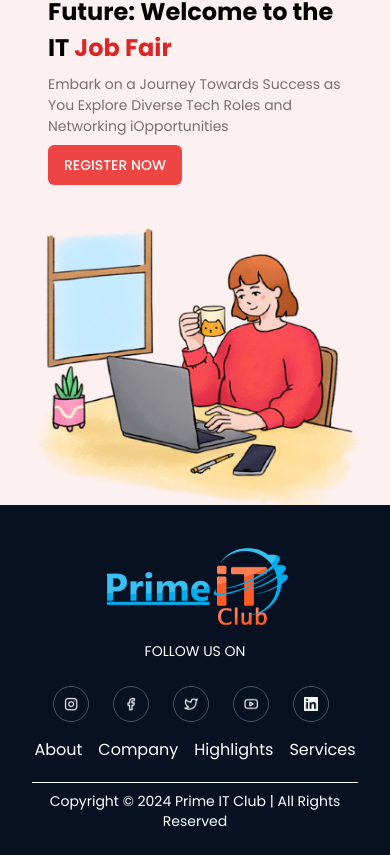
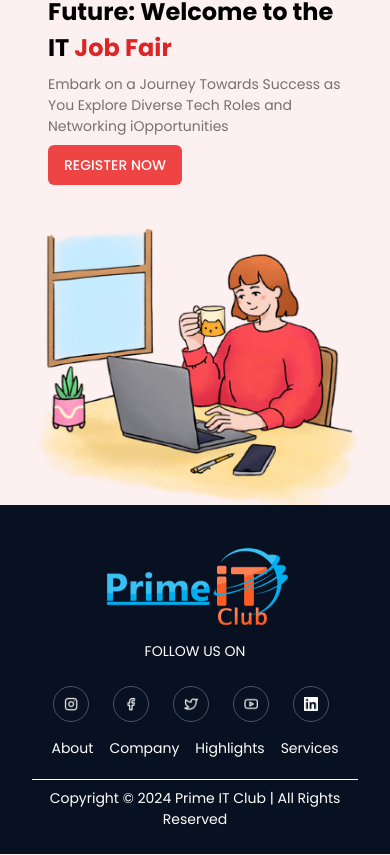
Before and after one commit to tyzrex/Prime-Job-Fair, a React (Vite) app: page / in a window 390 px wide. Shown: the part 3341-4196 px from the top of the page. Built offline with nearby package versions, Linux system fonts and the light colour scheme.

Commit message:
footer font size

```diff
--- a/src/components/global/footer.tsx
+++ b/src/components/global/footer.tsx
@@ -41,18 +41,20 @@ export default function Footer() {
               </div>
             </div>
             <div className="mt-4 md:mt-0
-           flex space-x-4 justify-center items-center">
-              <NavLink id="aboutSection" title="About" className="
+           flex space-x-4 justify-center items-center ">
+              <NavLink id="aboutSection" title="About" className="text-[14px]
                 text-white inline-block md:px-6 md:py-2 font-normal transition hover:text-gray-500 " />
-              <NavLink id="companySection" title="Company" className=" text-white inline-block md:px-6 md:py-2  font-normal transition hover:text-gray-500" />
-              <NavLink id="highlightsSection" title="Highlights" className=" text-white inline-block md:px-6 md:py-2  font-normal transition hover:text-gray-500" />
-              <NavLink id="servicesSection" title="Services" className=" text-white inline-block md:px-6 md:py-2  font-normal transition hover:text-gray-500" />
+              <NavLink id="companySection" title="Company" className="text-[14px] text-white inline-block md:px-6 md:py-2  font-normal transition hover:text-gray-500" />
+              <NavLink id="highlightsSection" title="Highlights" className="text-[14px] text-white inline-block md:px-6 md:py-2  font-normal transition hover:text-gray-500" />
+              <NavLink id="servicesSection" title="Services" className="text-[14px] text-white inline-block md:px-6 md:py-2  font-normal transition hover:text-gray-500" />
             </div>
           </div>
           <div className="
           mt-5
           lg:mt-10  w-100 border-b border-solid border-b-white"></div>
-          <p className="text-sm text-center mt-2 md:mt-4">Copyright © 2024 Prime IT Club | All Rights Reserved </p>
+          <p className="
+          text-[14px]
+          md:text-sm text-center mt-2 md:mt-4">Copyright © 2024 Prime IT Club | All Rights Reserved </p>
         </MaxWidthWrapper>
         </SectionWrapper>
       </footer>
```
